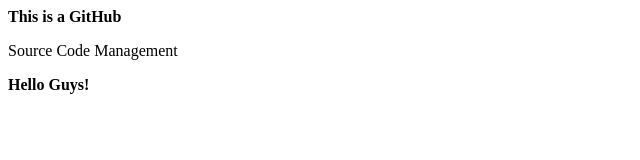
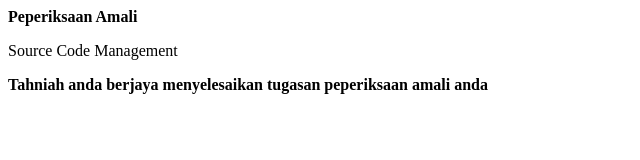
Before and after one commit to paan23/amalifinal.io, a plain HTML site: page index.html in a window 1280 px wide. Shown: the whole page, without its empty margins (0-640 px from the left). Drawn offline with Linux system fonts and the light colour scheme.

Commit message:
update file

```diff
--- a/index.html
+++ b/index.html
@@ -1,9 +1,9 @@
 <html>
 <body>
 
-<p><b>This is a GitHub</b></p>
+<p><b>Peperiksaan Amali</b></p>
 <p>Source Code Management</p>
-<p><b>Hello Guys!</b></p>
+<p><b>Tahniah anda berjaya menyelesaikan tugasan peperiksaan amali anda</b></p>
 
 
 </body>
```
